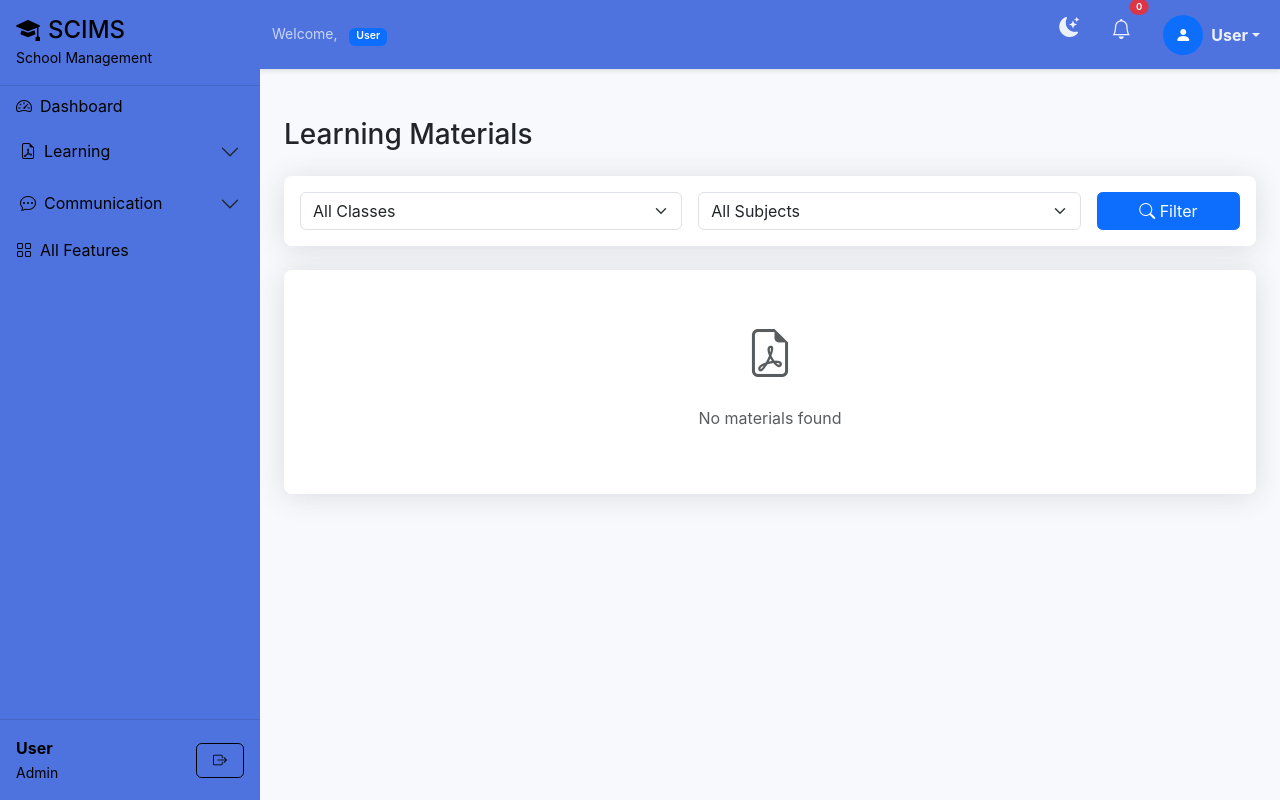
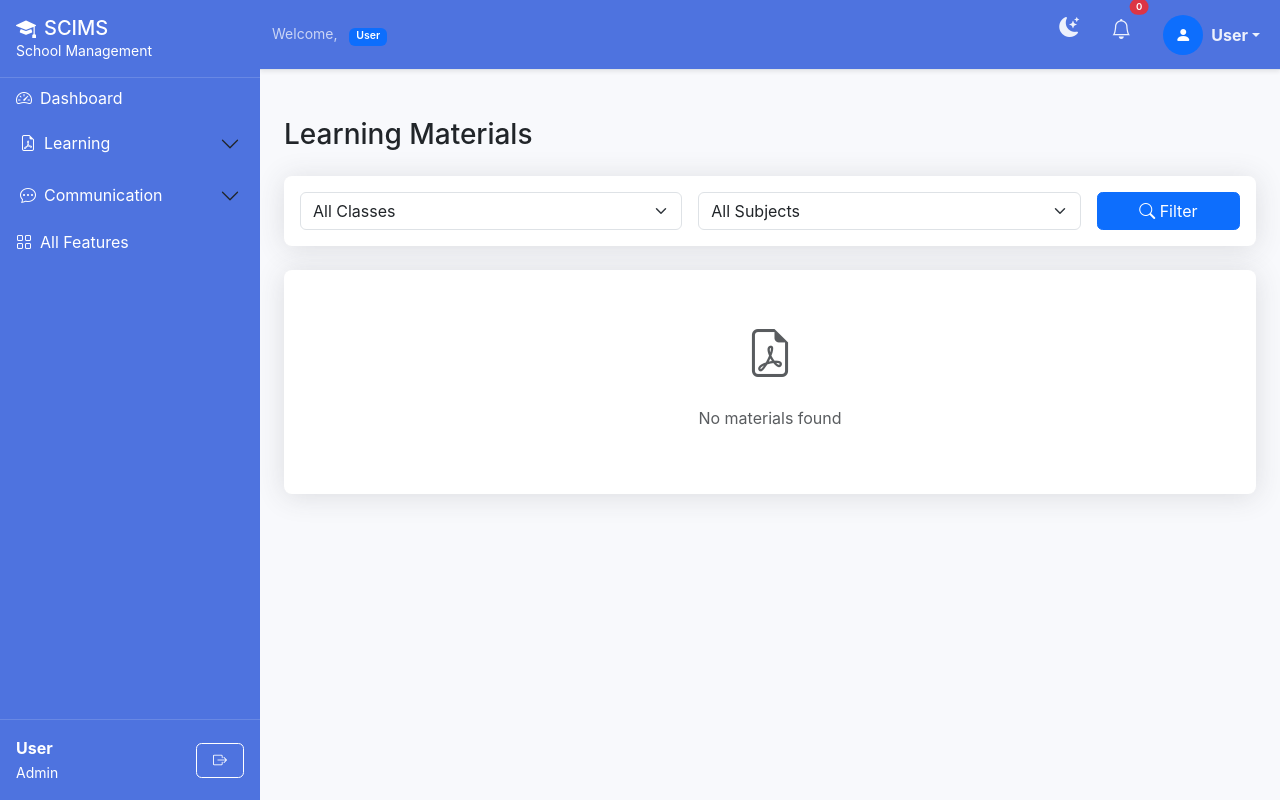
Before and after one commit to aaveshkumar/scims, a PHP site: page /materials in a window 1280 px wide. Run offline with PHP 8.4, Linux system fonts and the light colour scheme; the visitor is signed in with stand-in values (Sample User, id 1); data that the repository does not hold is empty.

Commit message:
Improve sidebar appearance and fix layout issues for better user experience
Adjusted sidebar styling for both light and dark modes, including text color and background. Implemented layout fixes for header and footer elements to ensure they remain within the sidebar boundaries.

Replit-Commit-Author: Agent
Replit-Commit-Session-Id: 35473dc4-9dd8-410c-bfc5-3e4d4ea50264
Replit-Commit-Checkpoint-Type: intermediate_checkpoint
Replit-Commit-Event-Id: a9530328-0548-4c49-90b9-678e534194c2
Replit-Commit-Screenshot-Url: https://storage.googleapis.com/screenshot-production-us-central1/33d7b5d7-366d-4e55-93cf-cfb0af118529/35473dc4-9dd8-410c-bfc5-3e4d4ea50264/L9qNwqH

```diff
--- a/app/views/layouts/sidebar.php
+++ b/app/views/layouts/sidebar.php
@@ -313,28 +313,73 @@
 <style>
 /* Theme-Aware Sidebar Styling */
 
+/* Sidebar Layout Fixes */
+.sidebar-container {
+    box-sizing: border-box;
+}
+
+.sidebar-header {
+    box-sizing: border-box;
+    max-width: 100%;
+    overflow: hidden;
+}
+
+.sidebar-header .sidebar-title {
+    font-size: 1.25rem;
+    white-space: nowrap;
+    overflow: hidden;
+    text-overflow: ellipsis;
+    max-width: 100%;
+}
+
+.sidebar-header .sidebar-subtitle {
+    display: block;
+    white-space: nowrap;
+    overflow: hidden;
+    text-overflow: ellipsis;
+    max-width: 100%;
+}
+
+.sidebar-footer {
+    box-sizing: border-box;
+    max-width: 100%;
+    overflow: hidden;
+}
+
+.sidebar-footer .d-flex {
+    max-width: 100%;
+}
+
+.sidebar-footer .sidebar-user-name,
+.sidebar-footer .sidebar-user-role {
+    white-space: nowrap;
+    overflow: hidden;
+    text-overflow: ellipsis;
+    max-width: 180px;
+}
+
 /* Light Mode Sidebar */
 body:not(.dark-mode) .sidebar-container {
     background-color: #4e73df !important;
 }
 
 body:not(.dark-mode) .sidebar-header {
-    border-bottom: 1px solid rgba(0, 0, 0, 0.1) !important;
+    border-bottom: 1px solid rgba(255, 255, 255, 0.15) !important;
 }
 
 body:not(.dark-mode) .sidebar-title,
 body:not(.dark-mode) .sidebar-subtitle {
-    color: #000000 !important;
+    color: #ffffff !important;
 }
 
 body:not(.dark-mode) .sidebar-link {
     background-color: transparent !important;
-    color: #000000 !important;
+    color: #ffffff !important;
 }
 
 body:not(.dark-mode) .sidebar-link:hover {
-    background-color: rgba(0, 0, 0, 0.1) !important;
-    color: #000000 !important;
+    background-color: rgba(255, 255, 255, 0.1) !important;
+    color: #ffffff !important;
 }
 
 body:not(.dark-mode) .sidebar-accordion-item {
@@ -343,16 +388,16 @@ body:not(.dark-mode) .sidebar-accordion-item {
 
 body:not(.dark-mode) .sidebar-accordion-btn {
     background-color: transparent !important;
-    color: #000000 !important;
+    color: #ffffff !important;
 }
 
 body:not(.dark-mode) .sidebar-accordion-btn:hover {
-    background-color: rgba(0, 0, 0, 0.1) !important;
+    background-color: rgba(255, 255, 255, 0.1) !important;
 }
 
 body:not(.dark-mode) .sidebar-accordion-btn:not(.collapsed) {
-    background-color: rgba(0, 0, 0, 0.15) !important;
-    color: #000000 !important;
+    background-color: rgba(255, 255, 255, 0.15) !important;
+    color: #ffffff !important;
 }
 
 body:not(.dark-mode) .sidebar-container .accordion-body {
@@ -360,46 +405,46 @@ body:not(.dark-mode) .sidebar-container .accordion-body {
 }
 
 body:not(.dark-mode) .sidebar-footer {
-    border-top: 1px solid rgba(0, 0, 0, 0.1) !important;
+    border-top: 1px solid rgba(255, 255, 255, 0.15) !important;
 }
 
 body:not(.dark-mode) .sidebar-user-name,
 body:not(.dark-mode) .sidebar-user-role {
-    color: #000000 !important;
+    color: #ffffff !important;
 }
 
 body:not(.dark-mode) .sidebar-logout-btn {
-    border-color: #000000 !important;
-    color: #000000 !important;
+    border-color: #ffffff !important;
+    color: #ffffff !important;
 }
 
 body:not(.dark-mode) .sidebar-logout-btn:hover {
-    background-color: #000000 !important;
+    background-color: #ffffff !important;
     color: #4e73df !important;
 }
 
 /* Dark Mode Sidebar */
 body.dark-mode .sidebar-container {
-    background-color: #2d3238 !important;
+    background-color: #1a1d20 !important;
 }
 
 body.dark-mode .sidebar-header {
-    border-bottom: 1px solid #495057 !important;
+    border-bottom: 1px solid rgba(233, 236, 239, 0.1) !important;
 }
 
 body.dark-mode .sidebar-title,
 body.dark-mode .sidebar-subtitle {
-    color: #ffffff !important;
+    color: #e9ecef !important;
 }
 
 body.dark-mode .sidebar-link {
     background-color: transparent !important;
-    color: #ffffff !important;
+    color: #e9ecef !important;
 }
 
 body.dark-mode .sidebar-link:hover {
-    background-color: rgba(255, 255, 255, 0.1) !important;
-    color: #ffffff !important;
+    background-color: rgba(233, 236, 239, 0.1) !important;
+    color: #e9ecef !important;
 }
 
 body.dark-mode .sidebar-accordion-item {
```
Also changed, not shown: other parts of app/views/layouts/sidebar.php (+16 -16 lines).
